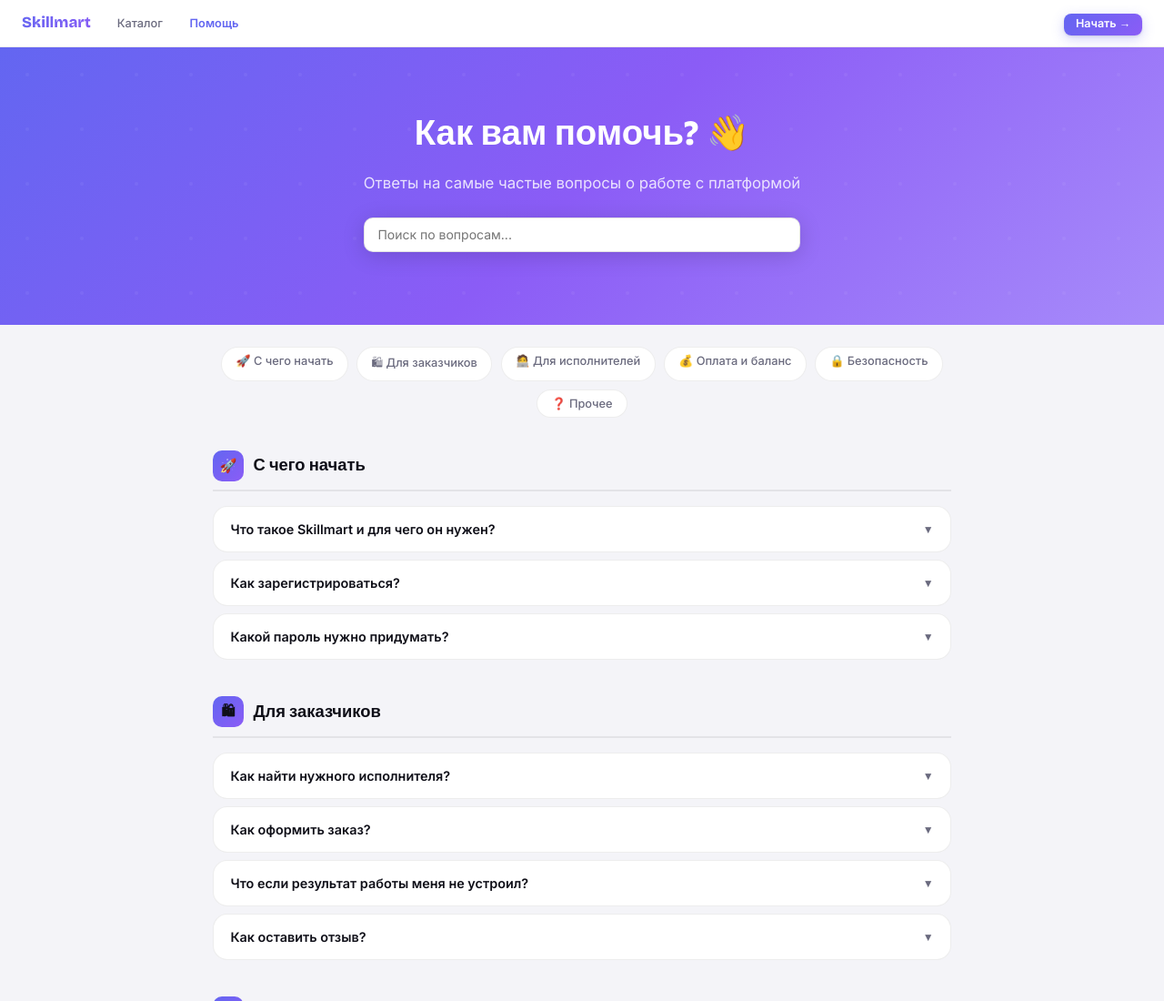
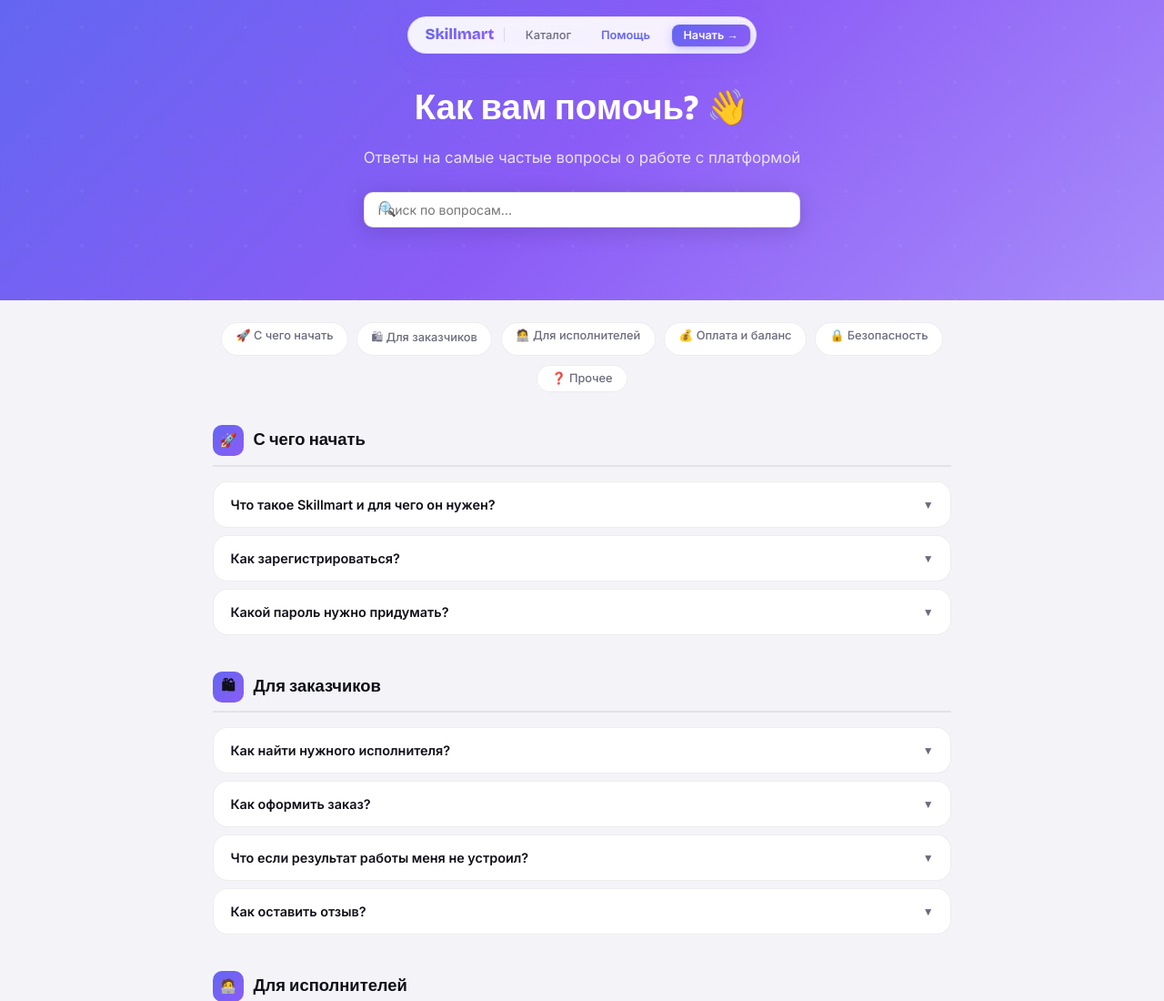
Before and after one commit to Rizen1322/Skillmart, a plain HTML site: page frontend/help.html in a window 1280 px wide. Shown: the top 1100 px of the page at 91% size. Drawn offline with nearby package versions, Linux system fonts and the light colour scheme.

Commit message:
Add files via upload

```diff
--- a/frontend/help.html
+++ b/frontend/help.html
@@ -8,29 +8,26 @@
   <style>
     body { background: var(--bg); color: var(--text); }
 
-    /* шапка */
-    .help-nav {
-      background: var(--surface); border-bottom: 1.5px solid var(--border);
-      padding: .75rem 1.5rem; display: flex; align-items: center; gap: 1rem;
-      position: sticky; top: 0; z-index: 200;
+    /* floating pill nav — одинаковый со всеми страницами */
+    .topbar {
+      position: fixed; top: 1.1rem; left: 50%; transform: translateX(-50%);
+      display: flex; align-items: center; gap: .45rem;
+      background: rgba(255,255,255,.92); backdrop-filter: blur(24px) saturate(180%);
+      border: 1.5px solid rgba(99,102,241,.15);
+      border-radius: 100px; padding: .38rem .4rem .38rem 1.15rem;
+      box-shadow: 0 4px 28px rgba(99,102,241,.1), 0 1px 4px rgba(0,0,0,.05);
+      z-index: 200; white-space: nowrap;
     }
-    .help-nav-logo {
-      font-family: 'Bricolage Grotesque', sans-serif; font-size: 1.05rem; font-weight: 800;
-      background: linear-gradient(135deg, #6366f1, #8b5cf6);
-      -webkit-background-clip: text; -webkit-text-fill-color: transparent;
-      background-clip: text; text-decoration: none;
-    }
-    .help-nav-links { display: flex; gap: .25rem; flex: 1; }
-    .help-nav-link {
-      padding: .34rem .8rem; border-radius: 100px;
-      font: 500 .8rem 'Inter', sans-serif; color: var(--muted);
-      text-decoration: none; transition: all .18s;
-    }
-    .help-nav-link:hover { color: var(--text); background: rgba(0,0,0,.05); }
+    .topbar-logo { font-family:'Bricolage Grotesque',sans-serif; font-size:1.05rem; font-weight:800; background:var(--grad);-webkit-background-clip:text;-webkit-text-fill-color:transparent; }
+    .topbar-div  { width:1px; height:16px; background:rgba(0,0,0,.1); flex-shrink:0; margin:0 .2rem; }
+    .topbar-cat  { padding:.34rem .8rem; border-radius:100px; font:500 .8rem 'Inter',sans-serif; color:var(--muted); transition:all .18s; text-decoration:none; display:inline-block; }
+    .topbar-cat:hover { color:var(--text); background:rgba(0,0,0,.05); }
+    .topbar-right { margin-left:.25rem; }
 
+    /* hero */
     .help-hero {
       background: linear-gradient(135deg, #6366f1 0%, #8b5cf6 50%, #a78bfa 100%);
-      padding: 4rem 1.5rem 5rem; text-align: center; position: relative; overflow: hidden;
+      padding: 5.5rem 1.5rem 5rem; text-align: center; position: relative; overflow: hidden;
     }
     .help-hero::before {
       content: ''; position: absolute; inset: 0;
@@ -58,6 +55,7 @@
       font-size: 1rem; pointer-events: none;
     }
 
+    /* quick links */
     .help-quick {
       display: flex; gap: .6rem; justify-content: center; flex-wrap: wrap;
       padding: 1.5rem 1.5rem .25rem; max-width: 860px; margin: 0 auto;
@@ -70,8 +68,10 @@
     }
     .quick-chip:hover { border-color: var(--indigo); color: var(--indigo); }
 
+    /* main layout */
     .help-wrap { max-width: 860px; margin: 0 auto; padding: 2rem 1.5rem 4rem; }
 
+    /* section */
     .faq-section { margin-bottom: 2.5rem; }
     .faq-section-title {
       display: flex; align-items: center; gap: .65rem;
@@ -87,6 +87,7 @@
       font-size: .95rem; flex-shrink: 0;
     }
 
+    /* accordion */
     .faq-item {
       background: var(--surface); border: 1.5px solid var(--border);
       border-radius: var(--r-lg); margin-bottom: .5rem; overflow: hidden;
@@ -126,6 +127,7 @@
     }
     .faq-a-inner .tip::before { content: '💡 '; }
 
+    /* steps */
     .step-list { display: flex; flex-direction: column; gap: .5rem; margin-top: .65rem; }
     .step-row {
       display: flex; align-items: flex-start; gap: .65rem;
@@ -138,6 +140,7 @@
     }
     .step-txt { font-size: .85rem; line-height: 1.6; color: var(--muted); }
 
+    /* contact section */
     .contact-card {
       background: linear-gradient(135deg, #6366f1 0%, #8b5cf6 100%);
       border-radius: var(--r-xl); padding: 2.5rem; text-align: center;
@@ -170,6 +173,7 @@
     .contact-email:hover { background: rgba(255,255,255,.25); }
     .contact-note { font-size: .75rem; color: rgba(255,255,255,.55); margin-top: 1rem; }
 
+    /* no results */
     #no-results {
       display: none; text-align: center; padding: 2.5rem;
       color: var(--muted); font-size: .9rem;
@@ -184,23 +188,24 @@
 </head>
 <body>
 
-<!-- шапка -->
-<nav class="help-nav">
-  <a href="/" class="help-nav-logo">Skillmart</a>
-  <div class="help-nav-links">
-    <a href="/services.html" class="help-nav-link">Каталог</a>
-    <a href="/help.html"     class="help-nav-link" style="color:var(--indigo);font-weight:600">Помощь</a>
-  </div>
-  <div id="nav-auth">
+<!-- floating pill nav -->
+<div class="topbar">
+  <a href="/" class="topbar-logo">Skillmart</a>
+  <div class="topbar-div"></div>
+  <a href="/services.html" class="topbar-cat">Каталог</a>
+  <a href="/help.html" class="topbar-cat" style="color:var(--indigo);font-weight:600">Помощь</a>
+  <div class="topbar-right" id="nav-auth">
     <a href="/auth.html?mode=register" class="btn btn-primary btn-sm">Начать →</a>
   </div>
-</nav>
+</div>
 
+<!-- hero -->
 <div class="help-hero">
   <div class="help-hero-content">
     <h1>Как вам помочь? 👋</h1>
     <p>Ответы на самые частые вопросы о работе с платформой</p>
     <div class="help-search-wrap">
+      <span class="help-search-ico">🔍</span>
       <input class="help-search" type="text" placeholder="Поиск по вопросам..." oninput="searchFaq(this.value)" id="faq-search"/>
     </div>
   </div>
```
